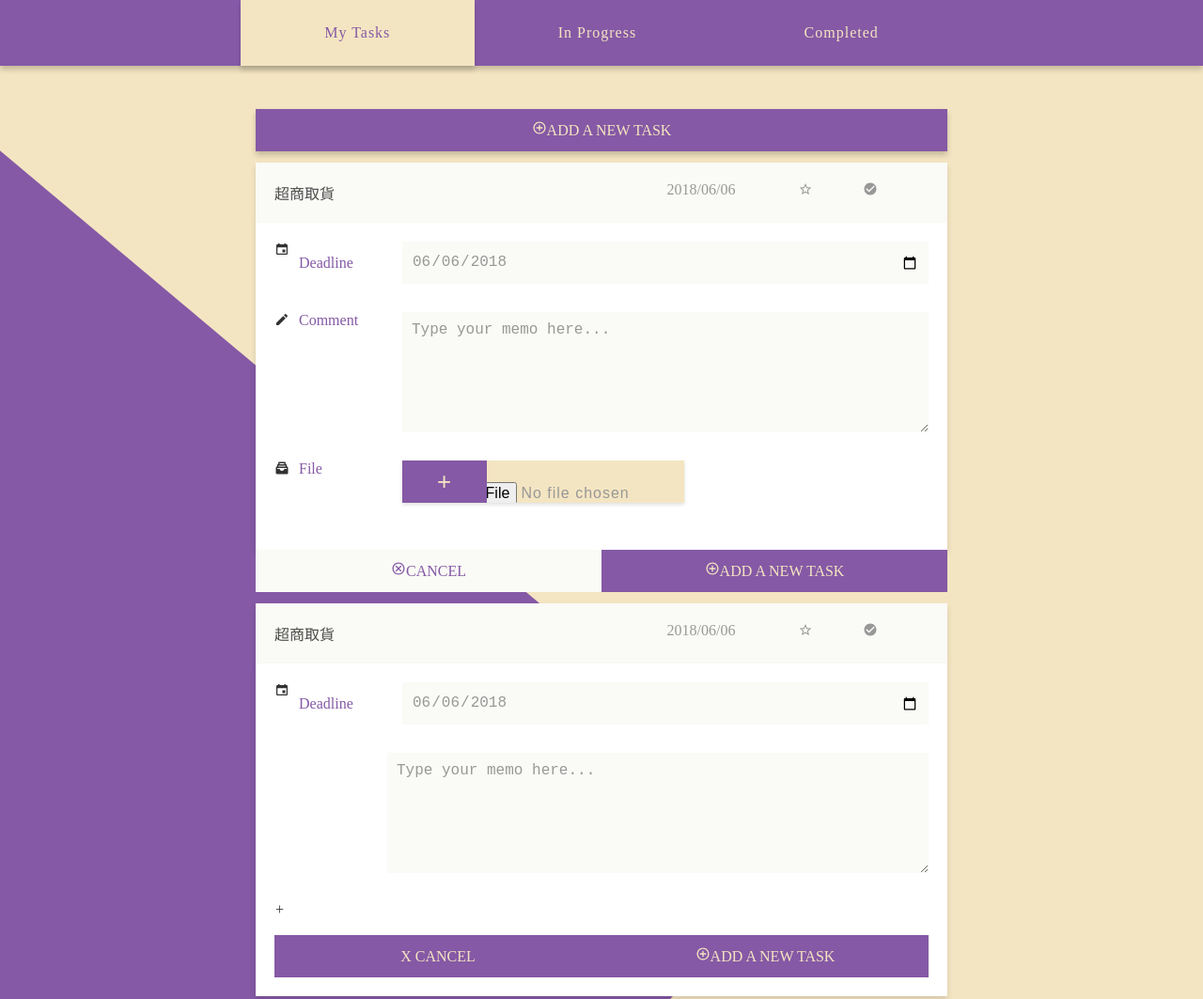
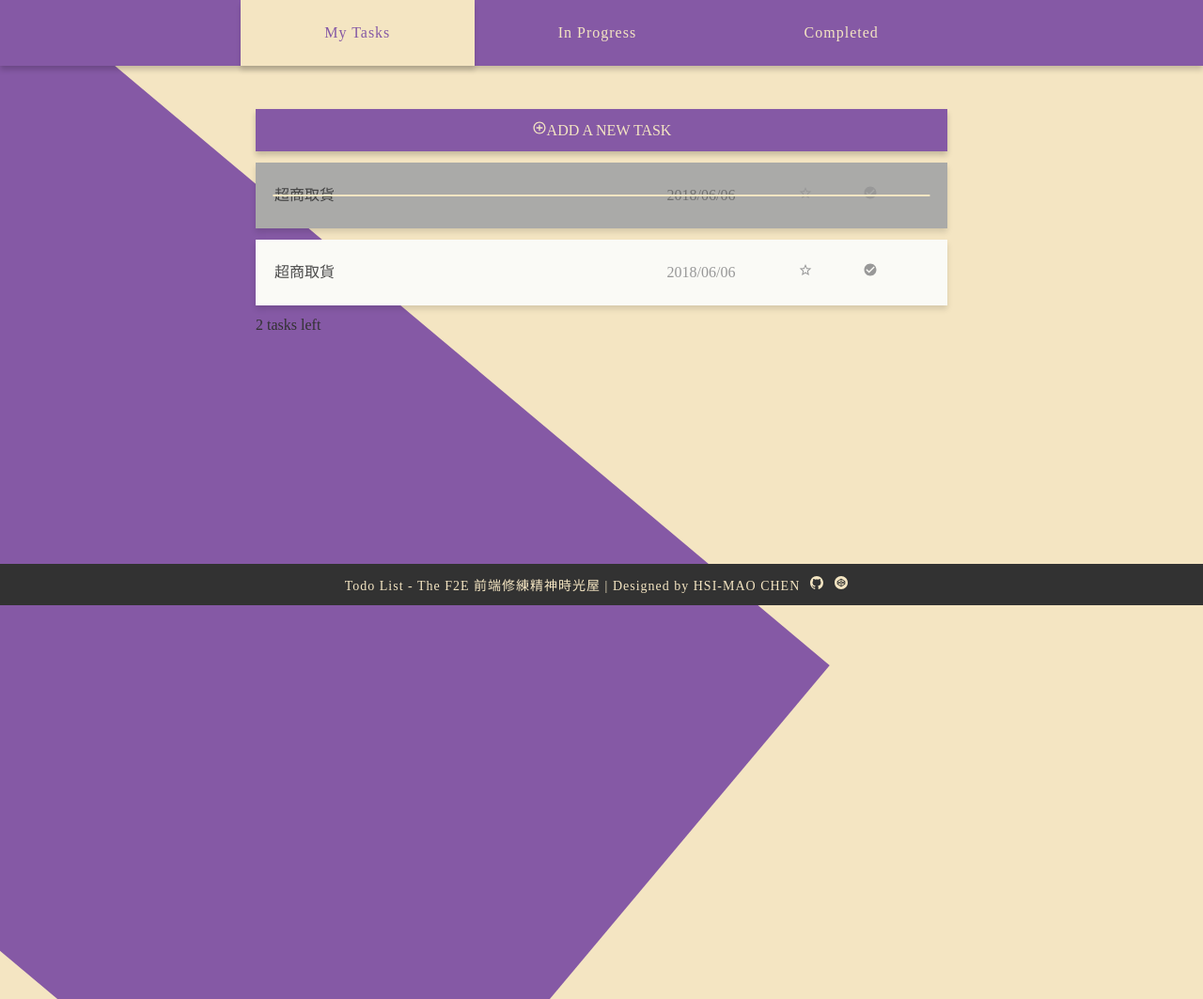
Before and after one commit to hsimao/Todo-list, a website: page index.html in a window 1280 px wide. Shown: the top 1063 px of the page at 94% size. Drawn offline with nearby package versions, Linux system fonts and the light colour scheme.

Commit message:
todo style - edit、footer

```diff
--- a/css/style.sass
+++ b/css/style.sass
@@ -14,6 +14,12 @@ $color-black-light: lighten($color-black, 40)
     display: flex
     align-items: center
     justify-content: center
+
+@mixin abCenter
+    position: absolute
+    top: 50%
+    left: 50%
+    transform: translate(-50%,-50%)
 
 @mixin fullTopLeft
     position: absolute
@@ -55,7 +61,6 @@ body
     background-color: $color-thrid
     position: relative
     min-height: 100vh
-    // overflow: hidden
     color: $color-black
     &:before
         content: ''
@@ -134,7 +139,6 @@ body
     &-item-main,&-item-detail
         display: flex
         margin: 12px 0
-        padding: 20px
         background-color: $color-white
         box-shadow: 0 4px 6px 0 rgba(black, 0.125)
         .todo-main-title
@@ -148,6 +152,12 @@ body
             width: 10%
         .todo-main-done
             width: 10%
+    &-item-main
+        height: 70px
+        line-height: 70px
+        padding: 0 20px
+    &-item-detail
+        padding: 20px
 
 .todo-main-done.active
     .icon
@@ -211,44 +221,37 @@ body
 
     &-file
         display: flex
-        .input-file
+        .input-file-box
+            height: 40px
+            line-height: 40px
+            overflow: hidden
             position: relative
-            flex: 0 0 auto
-            width: 300px
-            height: 45px
-            line-height: 45px
-            overflow: hidden
-            outline: none
-            padding: 12px 0 0 21px
-            font-size: 16px
+        .input-file-style
+            position: absolute
+            +fullTopLeft
+            background-color: $color-thrid
             color: $color-black-light
             font-weight: 300
-            letter-spacing: 1px
-            background-color: $color-thrid
-            cursor: pointer
-            box-shadow: 0 2px 4px 0 rgba(black,0.125)
-            &:hover
-                transform: translateY(1px)
-                box-shadow: 0 1px 2px 0 rgba(black,0.125)
-            &:hover:active
-                transform: translateY(2px)
-                box-shadow: 0 0px 0px 0 rgba(black,0)
+            font-size: 16px
+            padding-left: 58px
+            +moreText
             &:before
                 content: '+'
                 position: absolute
                 top: 0
                 left: 0
-                width: 90px
-                height: 100%
-                font-size: 26px
+                width: 50px
+                height: 40px
+                line-height: 36px
+                font-size: 22px
                 color: $color-thrid
                 text-align: center
                 background-color: $color-primary
-        .file-icon
-            border: solid 1px blue
-            position: absolute
+                cursor: pointer
+        .input-file
+            visibility: hidden
 
-    &-btns
+    &-item-btns
         margin-top: -12px
         display: flex
         .todo-btn
@@ -257,5 +260,54 @@ body
             box-shadow: none
 
 
+// 預設關閉
+.todo-item-detail,.todo-item-btns
+    display: none
+
+// 完成樣式
+.todo-item.completed
+    .todo-item-main
+        position: relative
+        overflow: hidden
+        &:before,&:after
+            content: ''
+            +abCenter
+        &:after
+            width: 95%
+            height: 2px
+            background-color: $color-thrid
+        &:before
+            width: 102%
+            height: 102%
+            background-color: rgba($color-black,0.4)
+    .todo-main-done.active .icon
+        color: $color-primary
+
+
+.todo-main-star.active
+    .icon
+        color: $color-primary
+
 
 // == $todo End ==
+
+
+// == $footer ==
+.footer
+    +flexCenter
+    padding: 12px 20px
+    background-color: $color-black
+    &-text
+        color: $color-thrid
+        font-weight: 300
+        font-size: 14px
+        footer-link
+        letter-spacing: 1px
+        margin-right: 10px
+    &-link
+        color: $color-thrid
+        margin-right: 10px
+        .icon
+            margin-top: 3px
+
+// == $footer End ==
--- a/index.html
+++ b/index.html
@@ -19,6 +19,38 @@
         <div class="todo">
             <div class="todo-btn"><ion-icon name="add-circle-outline"></ion-icon>Add a new task</div>
             <ul class="todo-list">
+                <li class="todo-item completed">
+                    <div class="todo-item-main">
+                        <span class="todo-main-title">超商取貨</span>
+                        <span class="todo-main-time">2018/06/06</span>
+                        <span class="todo-main-star"><ion-icon name="star-outline"></ion-icon></span>
+                        <span class="todo-main-done active"><ion-icon name="checkmark-circle"></ion-icon></span>
+                    </div>
+                    <div class="todo-item-detail">
+                        <div class="todo-deadline">
+                            <ion-icon name="calendar"></ion-icon>
+                            <div class="todo-title">Deadline</div>
+                            <input class="input-date" type="date" value="2018-06-06">
+                        </div>
+                        <div class="todo-des">
+                            <ion-icon name="create"></ion-icon>
+                            <div class="todo-title">Comment</div>
+                            <textarea class="todo-textarea" name="" id="" rows="6" placeholder="Type your memo here..."></textarea>
+                        </div>
+                        <div class="todo-file">
+                            <ion-icon name="filing"></ion-icon>
+                            <div class="todo-title">File</div>
+                            <div class="input-file-box">
+                                <div class="input-file-style" onclick="upfile_1.click()">尚未選擇檔案</div>
+                                <input class="input-file" type="file" id="upfile_1" onchange="fileChange(this)">
+                            </div>
+                        </div>
+                    </div>
+                    <div class="todo-item-btns">
+                        <div class="todo-btn todo-btn--secondary"><ion-icon name="close-circle-outline"></ion-icon>Cancel</div>
+                        <div class="todo-btn"><ion-icon name="add-circle-outline"></ion-icon>Add a new task</div>
+                    </div>
+                </li>
                 <li class="todo-item">
                     <div class="todo-item-main">
                         <span class="todo-main-title">超商取貨</span>
@@ -40,47 +72,29 @@
                         <div class="todo-file">
                             <ion-icon name="filing"></ion-icon>
                             <div class="todo-title">File</div>
-                            <input class="input-file" type="file">
+                            <div class="input-file-box">
+                                <div class="input-file-style" onclick="upfile_1.click()">尚未選擇檔案</div>
+                                <input class="input-file" type="file" id="upfile_1" onchange="fileChange(this)">
+                            </div>
                         </div>
                     </div>
-                    <div class="todo-btns">
+                    <div class="todo-item-btns">
                         <div class="todo-btn todo-btn--secondary"><ion-icon name="close-circle-outline"></ion-icon>Cancel</div>
                         <div class="todo-btn"><ion-icon name="add-circle-outline"></ion-icon>Add a new task</div>
                     </div>
                 </li>
-                <li class="todo-item">
-                    <div class="todo-item-main">
-                        <span class="todo-main-title">超商取貨</span>
-                        <span class="todo-main-time">2018/06/06</span>
-                        <span class="todo-main-star active"><ion-icon name="star-outline"></ion-icon></span>
-                        <span class="todo-main-done active"><ion-icon name="checkmark-circle"></ion-icon></span>
-                    </div>
-                    <div class="todo-item-detail">
-                        <div class="todo-deadline">
-                            <ion-icon name="calendar"></ion-icon>
-                            <div class="todo-title">Deadline</div>
-                            <input class="input-date" type="date" value="2018-06-06">
-                        </div>
-                        <div class="todo-des">
-                            <div class="todo-title"></div>
-                            <textarea class="todo-textarea" name="" id="" rows="6" placeholder="Type your memo here..."></textarea>
-                        </div>
-                        <div class="todo-file">
-                            <i>+</i>
-                        </div>
-                        <div class="todo-btns">
-                            <div class="todo-btn">X Cancel</div>
-                            <div class="todo-btn"><ion-icon name="add-circle-outline"></ion-icon>Add a new task</div>
-                        </div>
-
-                    </div>
-                </li>
             </ul>
+            <div class="todo-text">
+                2 tasks left
+            </div>
         </div>
     </section>
-
     <footer class="footer">
-        footer
+        <div class="footer-text">
+            Todo List - The F2E 前端修練精神時光屋 | Designed by HSI-MAO CHEN
+        </div>
+        <a href="https://github.com/hsimao/" target="_blank" class="footer-link"><ion-icon name="logo-github"></ion-icon></a>
+        <a href="https://codepen.io/hsimao/" target="_blank" class="footer-link"><ion-icon name="logo-codepen"></ion-icon></a>
     </footer>
     <script src="https://unpkg.com/ionicons@4.1.2/dist/ionicons.js"></script>
     <script src="https://cdnjs.cloudflare.com/ajax/libs/vue/2.5.16/vue.min.js"></script>
--- a/js/js.js
+++ b/js/js.js
@@ -0,0 +1,7 @@
+
+function fileChange(value){
+    let fileName = value.files[0].name
+    value.previousElementSibling.innerText = fileName
+    console.log(value.previousElementSibling)
+    console.log(fileName)
+}
```
Also changed, not shown: css/style.css.
